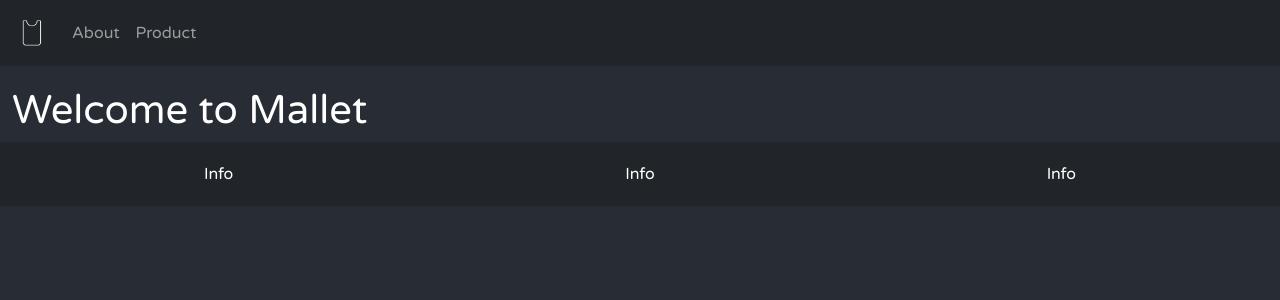
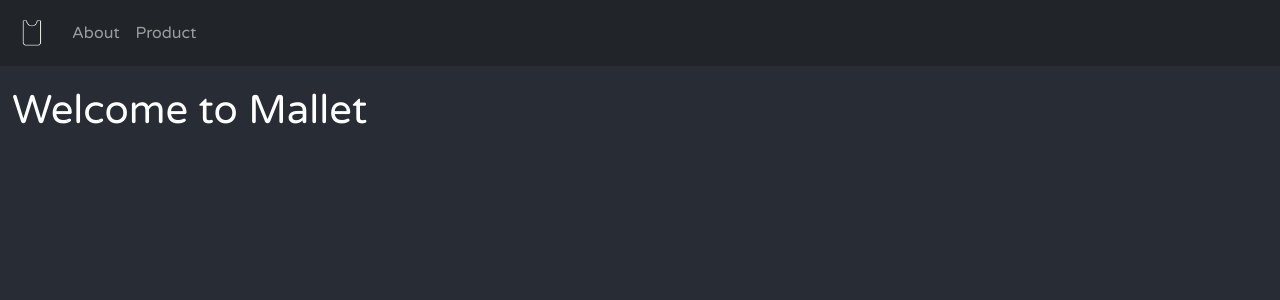
Before and after one commit to wautischer/mallet-reactJS, a React (Create React App) app: page / in a window 1280 px wide. Shown: the top 300 px of the page. Built offline with nearby package versions, Linux system fonts and the light colour scheme; what react-three-fiber would draw is missing.

Commit message:
clean up

```diff
--- a/src/App.js
+++ b/src/App.js
@@ -5,7 +5,7 @@
 import Home from './pages/home';
 import About from './pages/about';
 import Product from './pages/product';
-import Impressum from "./components/ImpressumComponent";
+//import Impressum from "./components/ImpressumComponent";
 
 function App() {
     return (
@@ -18,7 +18,6 @@
                     <Route path="/product" element={<Product />} />
                 </Routes>
             </HashRouter>
-            <Impressum/>
         </div>
     );
 }
--- a/src/components/ObjViewer.js
+++ b/src/components/ObjViewer.js
@@ -43,7 +43,7 @@
         <Canvas
             style={{width: `${width}px`, height: `${height}px`}}
             camera={{position: [90, 50, 180], fov: 50}}
-            className={'obj_frame'}
+            //className={'obj_frame'}
         >
             <Controls/>
             <group ref={groupRef} position={[0, 20, 0]}>
```
